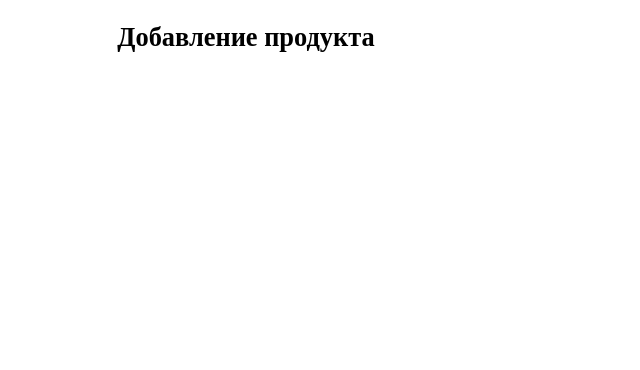
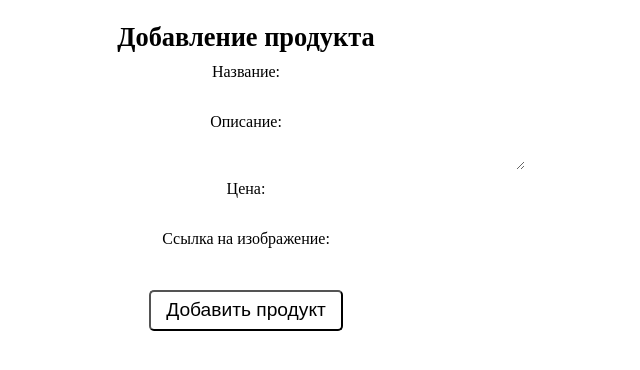
Before and after one commit to Qaddis/alpha-test, a Next.js app: page /CreateProductPage in a window 1280 px wide. Shown: the top 370 px of the page, without its empty margins (394-1034 px from the left). Built offline with nearby package versions, Linux system fonts and the light colour scheme; no server answers.

Commit message:
Add adding products

```diff
--- a/src/components/features/ProductCard.tsx
+++ b/src/components/features/ProductCard.tsx
@@ -1,7 +1,6 @@
 "use client"
 
 import { Delete, Favorite, FavoriteBorder, Star } from "@mui/icons-material"
-import Image from "next/image"
 import { useRouter } from "next/navigation"
 
 import useProducts from "@/stores/productStore"
@@ -40,9 +39,7 @@ export default function ProductCard({ productId }: IProps) {
 				className={styles.card}
 				onClick={() => router.push(`/products/${productId}`)}
 			>
-				<Image
-					width={1000}
-					height={1000}
+				<img
 					src={product.images[0]}
 					alt={`${product.title} Product Card Banner`}
 					className={styles.img}
--- a/src/pages/CreateProductPage.module.css
+++ b/src/pages/CreateProductPage.module.css
@@ -0,0 +1,44 @@
+.form {
+	display: flex;
+	flex-direction: column;
+	align-items: center;
+
+	width: 100%;
+}
+
+.form label {
+	margin-top: 10px;
+}
+
+.form label:first-child {
+	margin-top: 0;
+}
+
+.form input,
+.form textarea {
+	width: 75%;
+	max-width: 550px;
+	padding: 3.5px;
+	border: 1px solid var(--dark-color);
+	border-radius: 5px;
+}
+
+.form textarea {
+	min-width: 40%;
+	min-height: 2rem;
+	max-height: 20vh;
+}
+
+.submit-btn {
+	font-size: 1.2rem;
+	color: var(--light-color);
+	background-color: var(--accent-color);
+	border-radius: 5px;
+	padding: 7.5px 15px;
+	margin-top: 20px;
+}
+
+.error {
+	color: salmon;
+	margin-top: 1.5px;
+}
--- a/src/pages/CreateProductPage.tsx
+++ b/src/pages/CreateProductPage.tsx
@@ -1,11 +1,114 @@
+"use client"
+
+import { useEffect } from "react"
+import { useForm, type SubmitHandler } from "react-hook-form"
+
 import PageHeading from "@/components/ui/PageHeading"
+import useProducts from "@/stores/productStore"
+import type { INewProduct, IProduct } from "@/types/product.types"
 
+import { useRouter } from "next/navigation"
 import styles from "./CreateProductPage.module.css"
 
 export default function CreateProductPage() {
+	const requiredErrorMessage = "Это обязательное поле!"
+
+	const { products, addProduct, init } = useProducts()
+
+	const router = useRouter()
+
+	const {
+		register,
+		handleSubmit,
+		reset,
+		formState: { errors }
+	} = useForm<INewProduct>()
+
+	const submitHandler: SubmitHandler<INewProduct> = data => {
+		const newProduct: IProduct = {
+			id: products[products.length - 1].id + 1,
+			title: data.title,
+			description: data.description,
+			images: [data.image],
+			price: data.price,
+			rating: 0.0,
+			isFavorite: false
+		}
+
+		addProduct(newProduct)
+
+		reset()
+
+		router.push("/products")
+	}
+
+	useEffect(() => {
+		if (products.length === 0) init()
+	}, [])
+
 	return (
 		<section className={styles.page}>
 			<PageHeading>Добавление продукта</PageHeading>
+
+			<form className={styles.form} onSubmit={handleSubmit(submitHandler)}>
+				<label htmlFor="title-inp">Название:</label>
+				<input
+					{...register("title", {
+						required: true
+					})}
+					type="text"
+					id="title-inp"
+				/>
+				{errors.title && (
+					<span className={styles.error}>{requiredErrorMessage}</span>
+				)}
+
+				<label htmlFor="description-inp">Описание:</label>
+				<textarea
+					{...register("description", {
+						required: true
+					})}
+					id="description-inp"
+				></textarea>
+				{errors.description && (
+					<span className={styles.error}>{requiredErrorMessage}</span>
+				)}
+
+				<label htmlFor="price-inp">Цена:</label>
+				<input
+					{...register("price", {
+						required: {
+							value: true,
+							message: requiredErrorMessage
+						},
+						validate: value => {
+							const num = parseFloat(value)
+							return (!isNaN(num) && num >= 0) || "Введите корректное число"
+						}
+					})}
+					type="text"
+					id="price-inp"
+				/>
+				{errors.price && (
+					<span className={styles.error}>{errors.price.message}</span>
+				)}
+
+				<label htmlFor="img-inp">Ссылка на изображение:</label>
+				<input
+					{...register("image", {
+						required: true
+					})}
+					type="text"
+					id="img-inp"
+				/>
+				{errors.image && (
+					<span className={styles.error}>{requiredErrorMessage}</span>
+				)}
+
+				<button className={styles["submit-btn"]} type="submit">
+					Добавить продукт
+				</button>
+			</form>
 		</section>
 	)
 }
--- a/src/pages/ProductPage.tsx
+++ b/src/pages/ProductPage.tsx
@@ -7,7 +7,6 @@ import {
 	FavoriteBorder,
 	Star
 } from "@mui/icons-material"
-import Image from "next/image"
 import { useRouter } from "next/navigation"
 import { useEffect } from "react"
 
@@ -50,9 +49,7 @@ export default function ProductPage({ productId }: IProps) {
 
 			<div className={styles.content}>
 				<div className={styles.banner}>
-					<Image
-						width={1000}
-						height={1000}
+					<img
 						src={product.images[0]}
 						alt={`${product.title} Product Banner`}
 					/>
```
Also changed, not shown: src/types/product.types.ts (+7 -1 lines).
